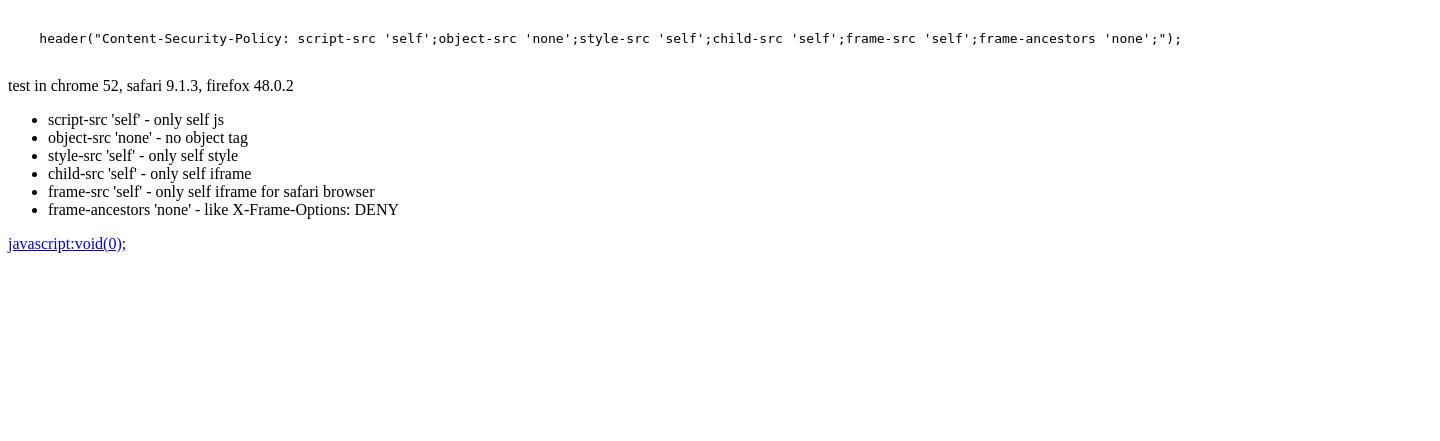
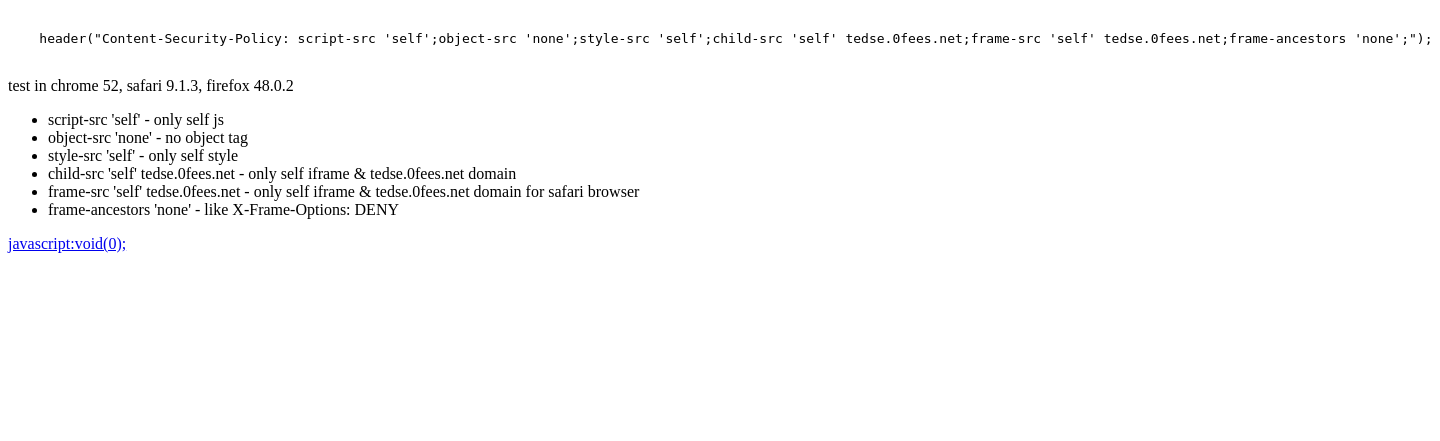
Before and after one commit to tedshd/content-security-policy-example, a PHP site: page / in a window 1440 px wide. Shown: the part 231-672 px from the top of the page. Run offline with PHP 8.4, Linux system fonts and the light colour scheme.

Commit message:
[dev] M index.php add iframe.

```diff
--- a/index.php
+++ b/index.php
@@ -1,5 +1,5 @@
 <?php
-header("Content-Security-Policy: script-src 'self';object-src 'none';style-src 'self';child-src 'self';frame-src 'self';frame-ancestors 'none';");
+header("Content-Security-Policy: script-src 'self';object-src 'none';style-src 'self';child-src 'self' tedse.0fees.net;frame-src 'self' tedse.0fees.net;frame-ancestors 'none';");
 ?>
 
 <!DOCTYPE html>
@@ -17,7 +17,7 @@ header("Content-Security-Policy: script-src 'self';object-src 'none';style-src '
 <iframe src="no_iframe.php" frameborder="0"></iframe>
 <pre>
 <code>
-    header("Content-Security-Policy: script-src 'self';object-src 'none';style-src 'self';child-src 'self';frame-src 'self';frame-ancestors 'none';");
+    header("Content-Security-Policy: script-src 'self';object-src 'none';style-src 'self';child-src 'self' tedse.0fees.net;frame-src 'self' tedse.0fees.net;frame-ancestors 'none';");
 </code>
 </pre>
 <p>test in chrome 52, safari 9.1.3, firefox 48.0.2</p>
@@ -25,8 +25,8 @@ header("Content-Security-Policy: script-src 'self';object-src 'none';style-src '
     <li>script-src 'self' - only self js</li>
     <li>object-src 'none' - no object tag</li>
     <li>style-src 'self' - only self style</li>
-    <li>child-src 'self' - only self iframe</li>
-    <li>frame-src 'self' - only self iframe for safari browser</li>
+    <li>child-src 'self' tedse.0fees.net - only self iframe & tedse.0fees.net domain</li>
+    <li>frame-src 'self' tedse.0fees.net - only self iframe & tedse.0fees.net domain for safari browser</li>
     <li>frame-ancestors 'none' - like X-Frame-Options: DENY</li>
 </ul>
 
```
